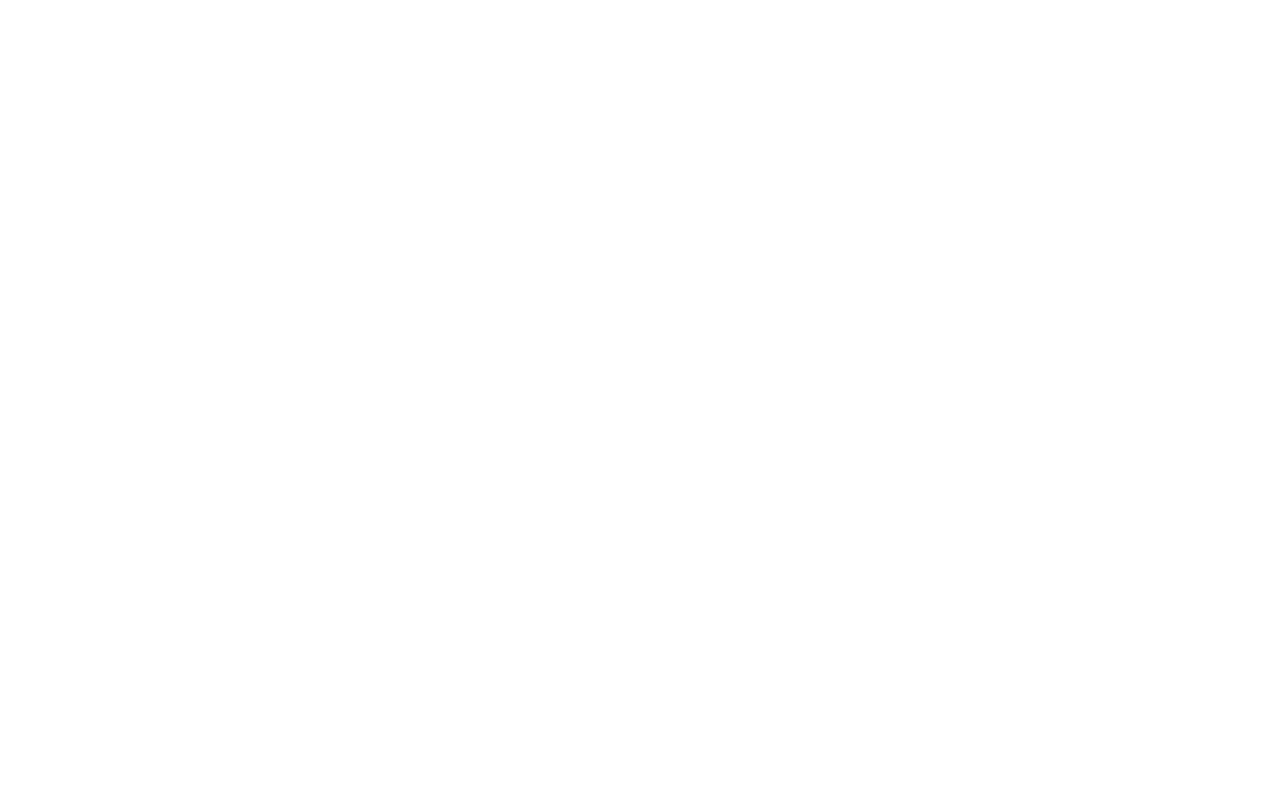
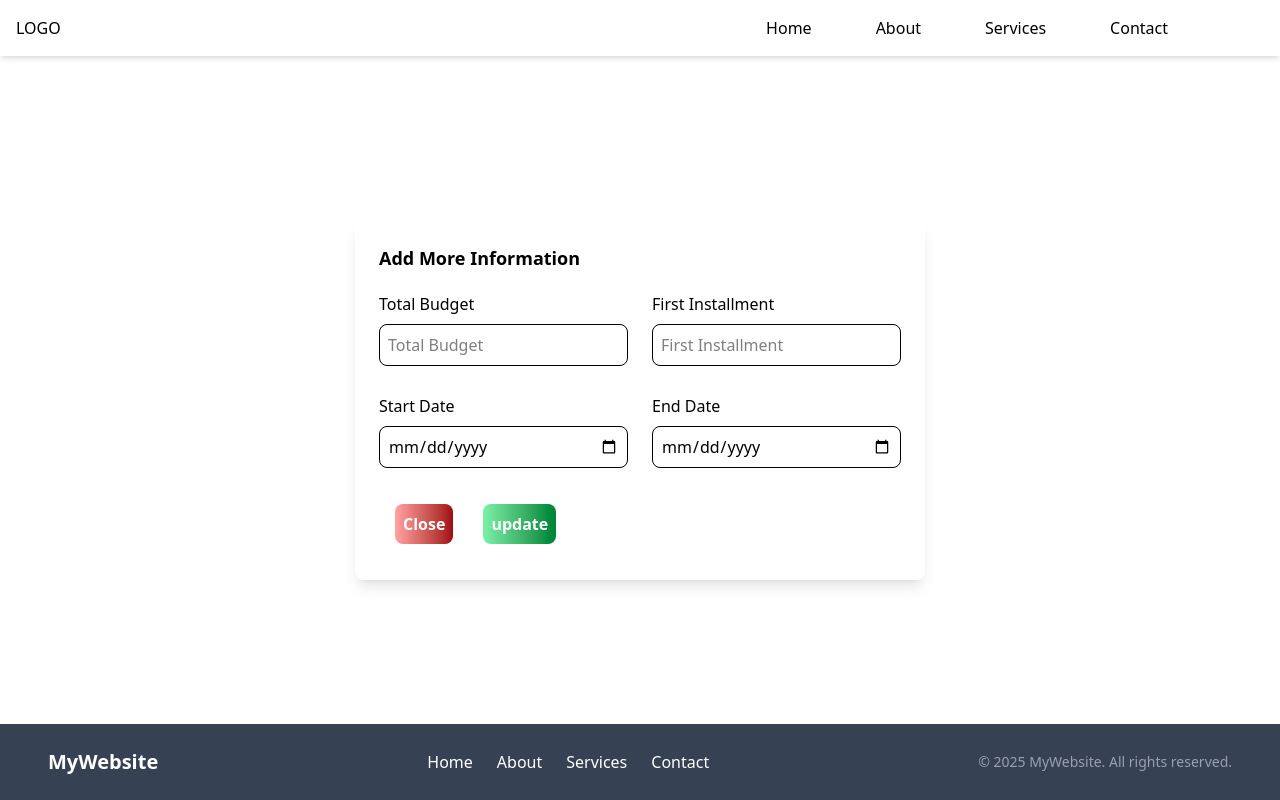
Before and after one commit to sameerbhatta13/leadManagmentSystemFrontend, a React (Vite) app: page /contact in a window 1280 px wide. Before the commit this address had no page. Built offline with nearby package versions, Linux system fonts and the light colour scheme.

Commit message:
update status

```diff
--- a/MyRoutes.jsx
+++ b/MyRoutes.jsx
@@ -4,6 +4,8 @@ import MainLayout from './src/components/MainLayout'
 import About from './src/pages/About'
 import InputForm from './src/pages/InputForm'
 import UserList from './src/pages/UserList'
+import UpdateForm from './src/pages/updateForm'
+import UpdateStatus from './src/pages/UpdateStatus'
 
 const MyRoutes = () => {
     return (
@@ -12,8 +14,9 @@ const MyRoutes = () => {
             <Routes>
                 <Route path='/' element={<MainLayout />}>
                     <Route path='/' element={<InputForm />} />
-                    <Route path='/about' element={<About />} />
+                    <Route path='/about' element={<UpdateStatus />} />
                     <Route path='/services' element={<UserList />} />
+                    <Route path='/contact' element={<UpdateForm />} />
 
                 </Route>
             </Routes>
--- a/src/pages/InputForm.jsx
+++ b/src/pages/InputForm.jsx
@@ -78,13 +78,13 @@ const InputForm = () => {
                                 </div>
                                 <div className='flex flex-col w-64'>
                                     <label htmlFor="" className='font-semibold text-3xl text-white'>Service</label>
-                                    <select name="service" id="" onChange={handleChange} className='border border-gray-400 rounded-lg w-full p-2 my-3 text-white'>
+                                    <select name="service" id="" onChange={handleChange} className='border border-gray-400 rounded-lg w-full p-2 my-3'>
                                         <option value="">select service</option>
                                         <option value="MERN Stack">MERN Stack</option>
                                         <option value="Python Django">Python Django</option>
                                         <option value="Flutter">Flutter</option>
                                         <option value="Ui/Ux Design">Ui/Ux Design</option>
-                                        <option value="Digitial Marketing">Digitial Marketing</option>
+                                        <option value="Digital Marketing">Digitial Marketing</option>
                                         <option value="Web Development">Web Development</option>
                                         <option value="App Development">App Development</option>
                                     </select>
--- /dev/null
+++ b/src/pages/UpdateForm.jsx
@@ -0,0 +1,59 @@
+import React from 'react'
+
+const UpdateForm = () => {
+
+    const handleSubmit = () => {
+
+    }
+
+    const handleChange = () => {
+
+    }
+    return (
+        <>
+            <div className="fixed top-0 left-0 w-full h-full flex justify-center items-center bg-transparent">
+                <div className="bg-white p-6 flex  rounded-lg shadow-lg">
+                    <form action="" onSubmit={handleSubmit}>
+                        <h2 className="text-lg font-semibold">Add More Information</h2>
+                        <div className='flex flex-row gap-6 my-5'>
+                            <div className='flex flex-col flex-1'>
+                                <label htmlFor="">Total Budget</label>
+                                <input type="number" placeholder="Total Budget" name='total_budget' onChange={handleChange} className="border p-2 my-2 w-full rounded-lg" />
+                            </div>
+                            <div className='flex flex-col flex-1'>
+                                <label htmlFor="">First Installment</label>
+                                <input type="number" placeholder="First Installment" name='installment' onChange={handleChange} className="border p-2 my-2 w-full rounded-lg" />
+
+                            </div>
+                        </div>
+                        <div className=' flex flex-row my-4 gap-6'>
+                            <div className=' flex flex-col flex-1'>
+                                <label htmlFor="">Start Date</label>
+                                <input type="date" placeholder="start date" name='startDate' onChange={handleChange} className="border p-2 my-2 w-full rounded-lg " />
+                            </div>
+                            <div className=' flex flex-col flex-1'>
+                                <label htmlFor="">End Date</label>
+                                <input type="date" placeholder="End date" name='endDate' onChange={handleChange} className="border p-2 my-2 w-full rounded-lg" />
+                            </div>
+                        </div>
+
+
+
+                        <button
+                            className=' bg-gradient-to-r from-red-300 to-red-800 rounded-lg p-2 mx-4 my-3 transform transition-transform   duration-150 hover:scale-105 font-bold text-white '
+                        // onClick={() => {
+                        //     setSelectedValue('')
+
+                        // }}
+                        >
+                            Close
+                        </button>
+                        <button className=' bg-gradient-to-r from-green-300 to-green-700 rounded-lg p-2 mx-3.5 my-3  font-bold transform transition-transform  duration-150 hover:scale-105 text-white'>update</button>
+                    </form>
+                </div>
+            </div>
+        </>
+    )
+}
+
+export default UpdateForm
--- /dev/null
+++ b/src/pages/UpdateStatus.jsx
@@ -0,0 +1,60 @@
+import React, { useState } from 'react'
+import { useUpdateUserMutation } from '../redux/api/userApi'
+
+const UpdateStatus = (props) => {
+    const [followUp, setFollowUp] = useState({
+        status: '',
+        followUp: ''
+    })
+    const id = props.id
+    console.log(id)
+
+    const [updateUser, { error: updateErr, isError: isupdateErr }] = useUpdateUserMutation()
+
+    const handleChange = (e) => {
+        setFollowUp({ ...followUp, [e.target.name]: e.target.value })
+
+    }
+
+    const handleSubmit = async (e) => {
+        e.preventDefault()
+        console.log(followUp)
+        try {
+            const updateData = await updateUser({ id: id, data: followUp })
+            console.log(updateData)
+            refetch()
+            toast.success('followup date updated')
+        } catch (error) {
+            console.log(error)
+        }
+    }
+
+
+    return (
+        <>
+            <div className="fixed top-0 left-0 w-full h-full flex justify-center items-center bg-transparent">
+                <div className="bg-white p-6 rounded-lg shadow-lg">
+                    <form action="" onSubmit={handleSubmit}>
+                        <h2 className="text-lg font-semibold">Additional Information</h2>
+
+                        <input type="date" placeholder="Follow Up Date" name='followUp' onChange={handleChange} className="border p-2 my-2 w-full" />
+
+
+                        <button
+                            className=' bg-gradient-to-r from-red-300 to-red-400 rounded-lg p-2 mx-3.5 my-3 transform transition-transform   duration-150 hover:scale-105 font-bold '
+                            onClick={() => {
+                                setSelectedValue('')
+
+                            }}
+                        >
+                            Close
+                        </button>
+                        <button className=' bg-gradient-to-r from-red-300 to-green-300 rounded-lg p-2 mx-3.5 my-3  font-bold transform transition-transform  duration-150 hover:scale-105 '>update</button>
+                    </form>
+                </div>
+            </div>
+        </>
+    )
+}
+
+export default UpdateStatus
--- a/src/pages/UserList.jsx
+++ b/src/pages/UserList.jsx
@@ -1,6 +1,8 @@
 import React, { useEffect, useState } from 'react'
 import { useGetUsersQuery, useUpdateUserMutation } from '../redux/api/userApi'
 import { toast } from 'react-toastify'
+import UpdateForm from './updateForm'
+import UpdateStatus from './UpdateStatus'
 
 const UserList = () => {
     const [selectedValue, setSelectedValue] = useState('')
@@ -10,7 +12,7 @@ const UserList = () => {
         followUp: ''
     })
     const id = selectUser?._id
-    console.log(id)
+    // console.log(id)
 
     const [updateUser, { error: updateErr, isError: isupdateErr }] = useUpdateUserMutation()
     console.log(updateErr, isupdateErr)
@@ -67,6 +69,9 @@ const UserList = () => {
                                         <td className='border border-gray-300 text-center'>{user.phone}</td>
                                         <td className='border border-gray-300 text-center'>{user.status}</td>
                                         <td className='border border-gray-300 text-center'>
+
+                                            {
+                                                user.status == 'Active' ? (
                                                     <select
                                                         onChange={(e) => {
                                                             setSelectedValue(e.target.value)
@@ -78,37 +83,54 @@ const UserList = () => {
                                                         <option value=" " disabled selected> select status</option>
                                                         <option value="Follow Up">Follow Up</option>
                                                         <option value="Cancel">Cancel</option>
+                                                    </select>
+                                                ) :
+                                                    (
+                                                        <select
+                                                            onChange={(e) => {
+                                                                setSelectedValue(e.target.value)
+                                                                setSelectUser(user)
+                                                                setFollowUp({ status: e.target.value })
+                                                            }}
+
+                                                            name="service" id="" className='border border-gray-300 rounded-lg my-3 p-1 w-[50%]'>
+                                                            <option value=" " disabled selected> select status</option>
                                                             <option value="Client">Client</option>
                                                             <option value="Student">Student</option>
-                                            </select> </td>
+                                                            <option value="Cancel">Cancel</option>
+
+                                                        </select>
+                                                    )
+                                            }
+                                        </td>
 
                                         {selectedValue == 'Follow Up' && selectUser._id == user._id ? (
-                                            <div className="fixed top-0 left-0 w-full h-full flex justify-center items-center bg-transparent">
-                                                <div className="bg-white p-6 rounded-lg shadow-lg">
-                                                    <form action="" onSubmit={handleSubmit}>
-                                                        <h2 className="text-lg font-semibold">Additional Information</h2>
 
-                                                        <input type="date" placeholder="Follow Up Date" name='followUp' onChange={handleChange} className="border p-2 my-2 w-full" />
+                                            <UpdateStatus id={user?._id} />
+                                            // <div className="fixed top-0 left-0 w-full h-full flex justify-center items-center bg-transparent">
+                                            //     <div className="bg-white p-6 rounded-lg shadow-lg">
+                                            //         <form action="" onSubmit={handleSubmit}>
+                                            //             <h2 className="text-lg font-semibold">Additional Information</h2>
+
+                                            //             <input type="date" placeholder="Follow Up Date" name='followUp' onChange={handleChange} className="border p-2 my-2 w-full" />
 
 
-                                                        <button
-                                                            className=' bg-gradient-to-r from-red-300 to-red-400 rounded-lg p-2 mx-3.5 my-3 transform transition-transform   duration-150 hover:scale-105 font-bold '
-                                                            onClick={() => {
-                                                                setSelectedValue('')
+                                            //             <button
+                                            //                 className=' bg-gradient-to-r from-red-300 to-red-400 rounded-lg p-2 mx-3.5 my-3 transform transition-transform   duration-150 hover:scale-105 font-bold '
+                                            //                 onClick={() => {
+                                            //                     setSelectedValue('')
 
-                                                            }}
-                                                        >
-                                                            Close
-                                                        </button>
-                                                        <button className=' bg-gradient-to-r from-red-300 to-green-300 rounded-lg p-2 mx-3.5 my-3  font-bold transform transition-transform  duration-150 hover:scale-105 '>update</button>
-                                                    </form>
-                                                </div>
-                                            </div>
+                                            //                 }}
+                                            //             >
+                                            //                 Close
+                                            //             </button>
+                                            //             <button className=' bg-gradient-to-r from-red-300 to-green-300 rounded-lg p-2 mx-3.5 my-3  font-bold transform transition-transform  duration-150 hover:scale-105 '>update</button>
+                                            //         </form>
+                                            //     </div>
+                                            // </div>
+                                        ) : (selectedValue == 'Client' || selectedValue == 'Student') && selectUser._id == user._id ? (
+                                            <UpdateForm />
                                         ) : null}
-
-
-
-
                                     </tr>
                                 })
                             }
```
Lines whose indentation alone changed are shown as unchanged.
